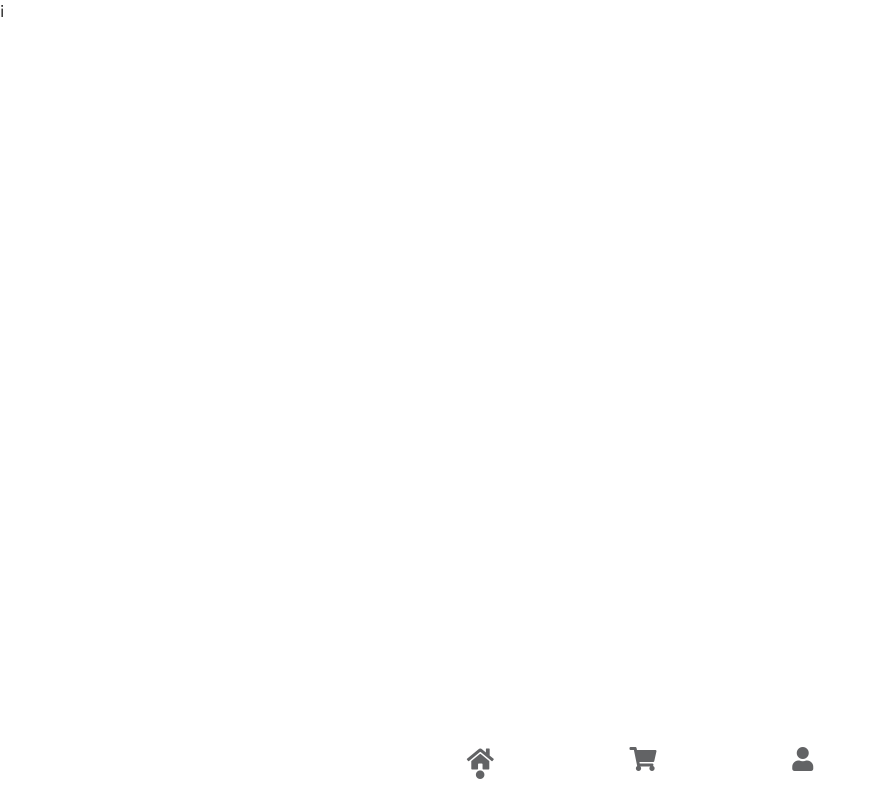
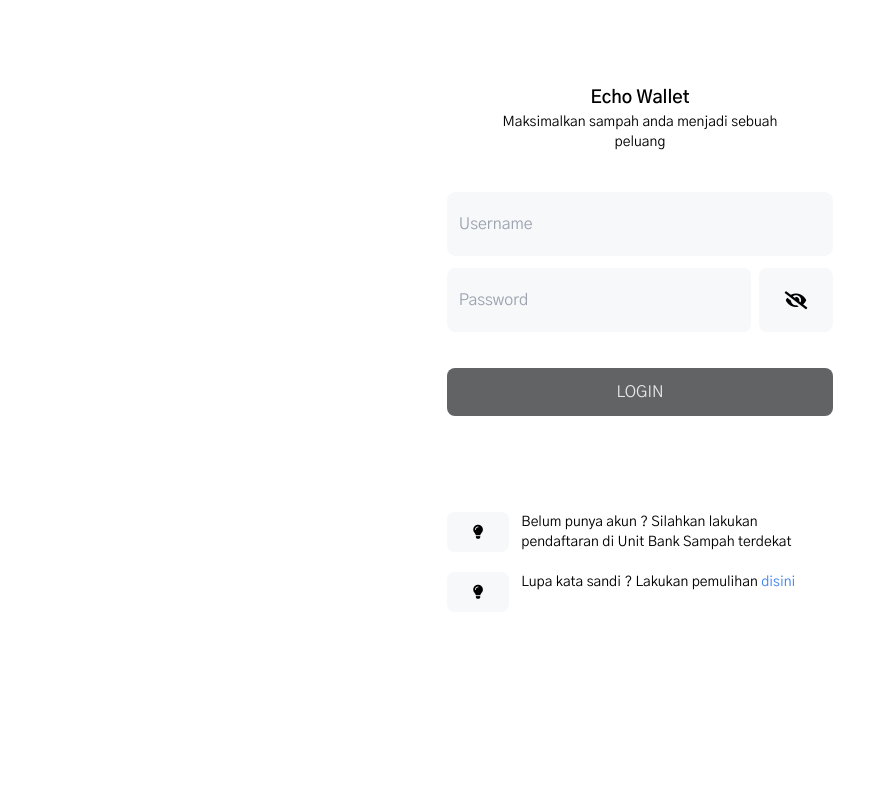
Before and after one commit to or-abdillh/echo-wallet, a Vue app: page /login in a window 1280 px wide. Before the commit this address had no page. Shown: the whole page, without its empty margins (0-895 px from the left). Built offline with nearby package versions, Linux system fonts and the light colour scheme.

Commit message:
Create Login view components

```diff
--- a/index.html
+++ b/index.html
@@ -5,7 +5,7 @@
     <link rel="icon" href="/favicon.ico" />
     <meta name="viewport" content="width=device-width, initial-scale=1.0" />
     <meta name="description" content="Echo Wallet is a Platform Bank Sampah Digital" />
-    <!-- Fontawesome -->i
+    <!-- Fontawesome -->
 	<link rel="stylesheet" href="https://use.fontawesome.com/releases/v5.15.4/css/all.css" integrity="sha384-DyZ88mC6Up2uqS4h/KRgHuoeGwBcD4Ng9SiP4dIRy0EXTlnuz47vAwmeGwVChigm" crossorigin="anonymous">
     <link rel="manifest" href="./manifest.json" type="application/json" />
     <title>Echo Wallet - Platform Bank Sampah Digital</title>
--- a/src/App.vue
+++ b/src/App.vue
@@ -2,12 +2,17 @@
 	<main class="app">
 		<router-view></router-view>
 	</main>
-	<BottomBar />
+	<BottomBar v-if="routeName !== 'Login'" />
 </template>
 
 <script setup>
 
+import { useRoute } from 'vue-router'
 import BottomBar from '@/components/BottomBar.vue'
+import { computed } from 'vue'
+
+const route = useRoute()
+const routeName = computed(() => route.name)
 
 </script>
 
--- a/src/components/BalanceCard.vue
+++ b/src/components/BalanceCard.vue
@@ -16,9 +16,9 @@ h1 {
 			<h1>{{ balances.current.toLocaleString() }} IDR</h1>
 			<span class="w-full flex justify-between items-center">
 				<small>{{ balances.trend.value.toLocaleString() }} IDR</small>
-				<span class="flex items-start gap-1">
-					<i class="fas fa-caret-up text-xl"></i>
-					<small>{{ balances.trend.percent }}{{ balances.trend.prefix }}</small>
+				<span class="flex items-end">
+					<i class="block fas fa-caret-up text-xl mr-1"></i>
+					<small class="mb-1 block">{{ balances.trend.percent }}{{ balances.trend.prefix }}</small>
 				</span>
 			</span>
 		</section>
--- /dev/null
+++ b/src/components/LoadAction.vue
@@ -0,0 +1,57 @@
+<style scoped>
+
+@keyframes spinner {
+	from {
+		transform: rotate(0deg)
+	} to {
+		transform: rotate(360deg)
+	}
+}
+
+.spinner {
+	animation: spinner .45s ease infinite;
+}
+
+</style>
+
+<template>
+	<section>
+		<span v-if="isLoad && !isSuccess && !isFail">
+			<i class="fa fa-spinner spinner"></i>
+		</span>
+		<span v-else-if="!isLoad && !isSuccess && !isFail">
+			{{ props.action }}
+		</span>
+		<span v-else-if="isFail">
+			<i class="fa fa-times"></i>
+		</span>
+		<span v-else>
+			<i class="fa fa-check"></i>
+		</span>
+	</section>
+</template>
+
+<script setup>
+
+import { computed } from 'vue'
+
+const props = defineProps({
+	action: {
+		type: String,
+		default: 'Tap here'
+	},
+	isLoad: {
+		type: Boolean,
+		default: false
+	},
+	isSuccess: {
+		type: Boolean,
+		default: false
+	},
+	isFail: {
+		type: Boolean,
+		default: false
+	}
+})
+
+</script>
--- a/src/router/index.js
+++ b/src/router/index.js
@@ -6,6 +6,11 @@ const routes = [
 		name: 'Home',
 		path: '/',
 		component: Home
+	},
+	{
+		name: 'Login',
+		path: '/login',
+		component: () => import('@/views/Login.vue')
 	}
 ]
 
--- a/src/stores/user/index.js
+++ b/src/stores/user/index.js
@@ -3,7 +3,16 @@ import { defineStore } from 'pinia'
 export const useUser = defineStore('user', {
 	state() {
 		return {
-			fullname: 'John Doe'
+			fullname: 'John Doe',
+			password: 'user1234',
+			username: 'user'
+		}
+	},
+	actions: {
+		login( payload ) {
+			const { username, password } = payload
+			if ( username === this.username && password === this.password ) return true
+			else return false
 		}
 	}
 })
--- /dev/null
+++ b/src/views/Login.vue
@@ -0,0 +1,97 @@
+<style scoped>
+
+.input-wrapper {
+    @apply w-full h-16 flex items-center mb-3 rounded-lg overflow-hidden gap-2;
+}
+
+input {
+    @apply rounded-lg w-full bg-primary h-full px-3 focus:ring-2 active:ring-2 ring-secondary;
+    outline: none;
+}
+
+</style>
+
+<template>
+    <main>
+        <section class="mt-16 text-center w-10/12 mx-auto">
+            <h1 class="font-semibold text-lg">Echo Wallet</h1>
+            <p class="text-sm">Maksimalkan sampah anda menjadi sebuah peluang</p>
+        </section>
+
+        <section class="mt-10">
+            <form @submit.prevent="login" action="">
+                <div class="input-wrapper">
+                    <input v-model="form.username" type="text" placeholder="Username">
+                </div>
+                <div class="input-wrapper">
+                    <input v-model="form.password" :type="showPassword ? 'text' : 'password'" placeholder="Password">
+                    <span @click="showPassword = !showPassword" class="bg-primary rounded-lg w-3/12 h-full grid place-items-center">
+                        <i :class="showPassword ? 'fa-eye' : 'fa-eye-slash'" class="fa text-lg"></i>
+                    </span>
+                </div>
+                <section>
+                    <button class="w-full bg-secondary text-gray-200 py-3 rounded-lg mt-6">
+                        <LoadAction :isLoad="isLoad" :isSuccess="isSuccess" :isFail="isFail" action="LOGIN" />
+                    </button>
+                    <small class="mt-3 block text-red-600 font-medium">{{ msgErr }}</small>
+                </section>
+            </form>
+        </section>
+
+        <section class="mt-24">
+            <div class="flex gap-3">
+                <span class="bg-primary rounded-lg grid place-items-center w-2/12 p-1">
+                    <i class="fas fa-lightbulb text-sm"></i>
+                </span>
+                <p class="text-sm w-10/12">
+                    Belum punya akun ? Silahkan lakukan pendaftaran di Unit Bank Sampah terdekat
+                </p>
+            </div>
+
+            <div class="flex gap-3 mt-5 h-10">
+                <span class="bg-primary rounded-lg grid place-items-center w-2/12 p-1">
+                    <i class="fas fa-lightbulb text-sm"></i>
+                </span>
+                <p class="text-sm w-10/12">
+                    Lupa kata sandi ? Lakukan pemulihan <a href="" class="text-blue-500">disini</a>
+                </p>
+            </div>
+        </section>
+    </main>
+</template>
+
+<script setup>
+
+import { ref, reactive } from 'vue'
+import { useUser } from '@/stores/user'
+import { useRouter } from 'vue-router'
+import LoadAction from '@/components/LoadAction.vue'
+
+const user = useUser()
+const router = useRouter()
+
+const form = reactive({
+    username: '',
+    password: ''
+})
+
+const isLoad = ref(false)
+const isSuccess = ref(false)
+const isFail = ref(false)
+const msgErr = ref('')
+
+const login = () => {
+    [ isLoad.value, isFail.value, isSuccess.value, msgErr.value ] = [ true, false, false, '' ]
+    setTimeout(() => {
+        if ( user.login( form ) ) {
+            [ isLoad.value, isSuccess.value ] = [ false, true ]
+            router.push({ name: 'Home' })
+        }
+        else {
+            [ isLoad.value, isFail.value, msgErr.value ] = [ false, true, 'Username atau password salah' ]
+        }
+    }, 300)
+}
+
+const showPassword = ref(false)
+</script>
```
Also changed, not shown: public/banner-2.jpg.
